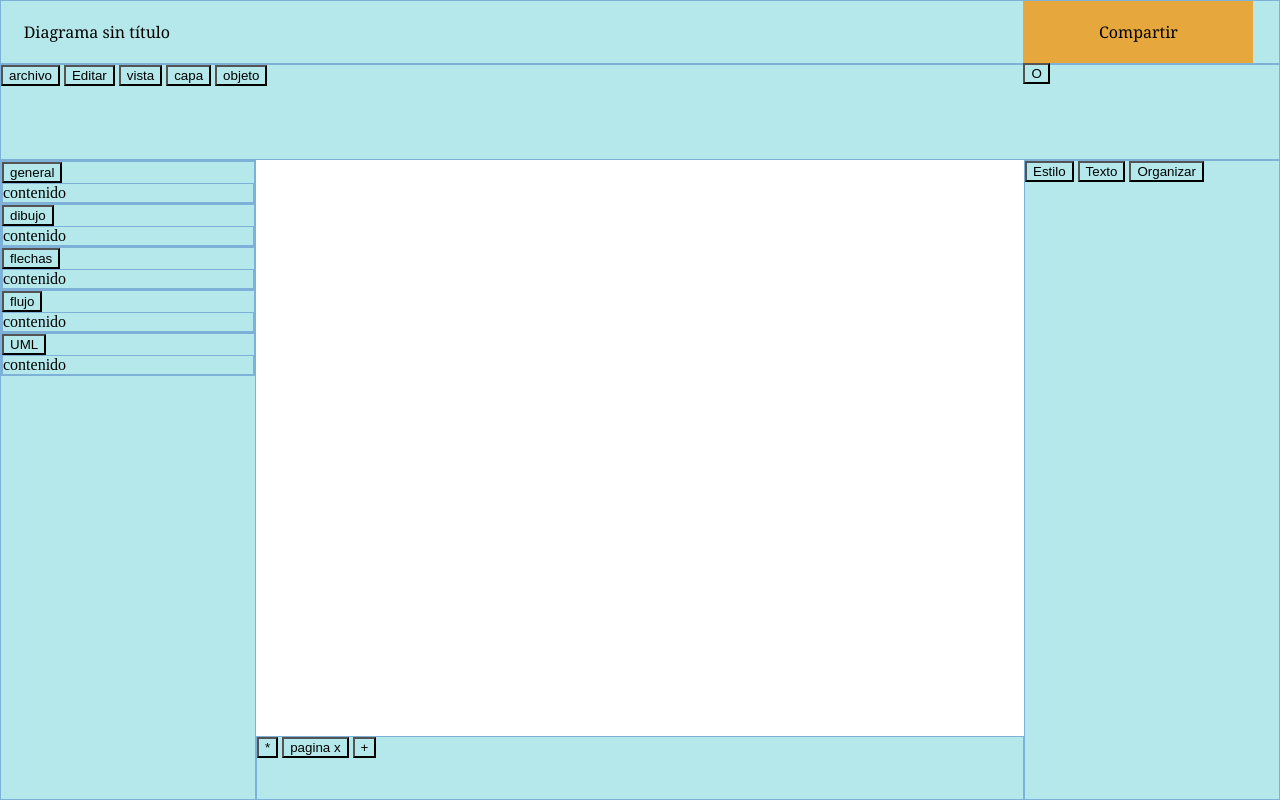
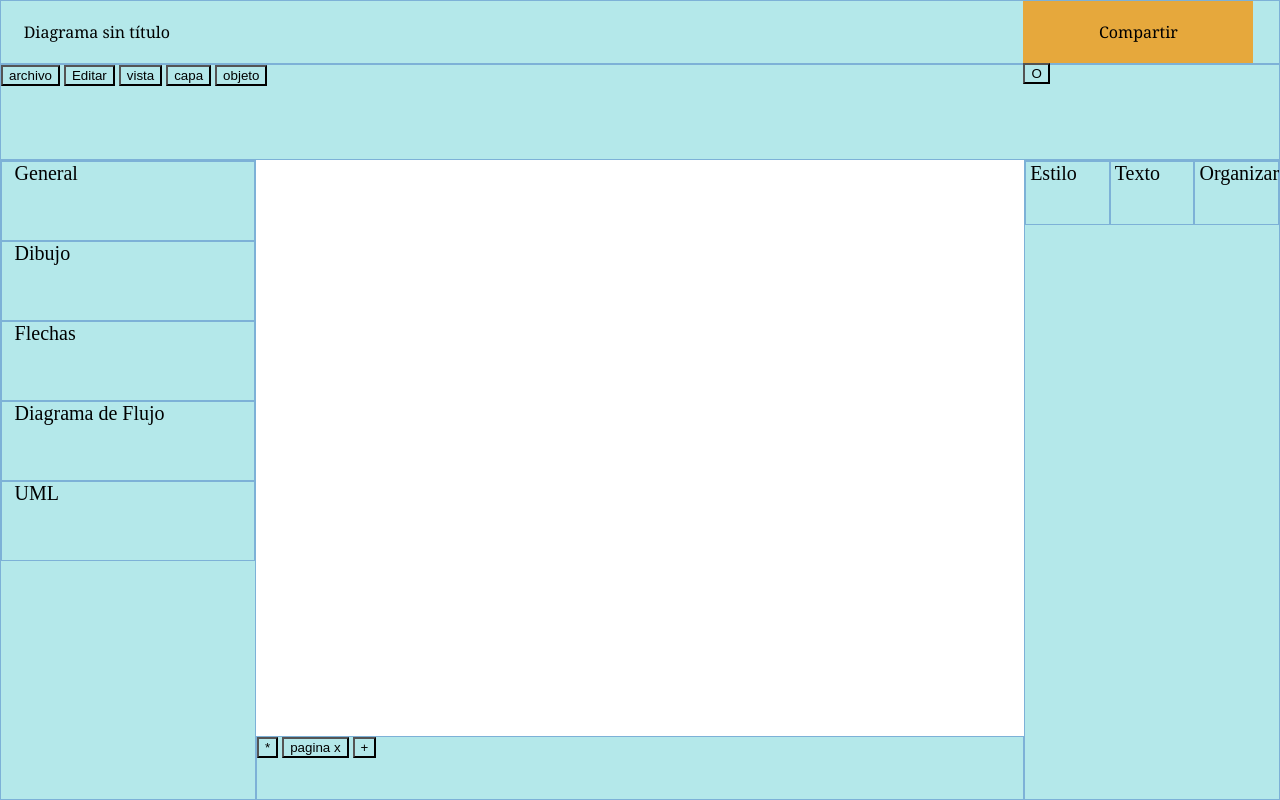
Before and after one commit to DrawingApps/DawingApp, a plain HTML site: page index.html in a window 1280 px wide. Drawn offline with Linux system fonts and the light colour scheme.

Commit message:
Agregados menus desplegables de las secciones laterales

```diff
--- a/index.html
+++ b/index.html
@@ -30,42 +30,46 @@
     </nav>
     <div class="contenedorVertical">
         <section id="figures" class="section">
-            <div class="item section">
-                <button type="button" class="itemHeader" id="general">general</button>
-                <div class="itemContent section">
-                    contenido
+            <div class="itemSection">
+                <input type="checkbox" id="general" class="itemButton">
+                <label for="general" class="itemText section">General</label>
+                <div class="itemContent" id="generalContent">
+                    <p>mis dibujos generales</p>
                 </div>
             </div>
-            <div class="item section">
-                <button type="button" class="itemHeader" id="dibujo">dibujo</button>
-                <div class="itemContent section">
-                    contenido
+            <div class="itemSection">
+                <input type="checkbox" id="dibujo" class="itemButton">
+                <label for="dibujo" class="itemText section">Dibujo</label>
+                <div class="itemContent">
+                    <p>mis dibujos</p>
                 </div>
             </div>
-            <div class="item section">
-                <button type="button" class="itemHeader" id="flechas">flechas</button>
-                <div class="itemContent section">
-                    contenido
+            <div class="itemSection">
+                <input type="checkbox" id="flechas" class="itemButton">
+                <label for="flechas" class="itemText section">Flechas</label>
+                <div class="itemContent">
+                    <p>mis flechas</p>
                 </div>
             </div>
-            <div class="item section">
-                <button type="button" class="itemHeader" id="flujo">flujo</button>
-                <div class="itemContent section">
-                    contenido
+            <div class="itemSection">
+                <input type="checkbox" id="flujo" class="itemButton">
+                <label for="flujo" class="itemText section">Diagrama de Flujo</label>
+                <div class="itemContent">
+                    <p>mis diagramas</p>
                 </div>
             </div>
-            <div class="item section">
-                <button type="button" class="itemHeader" id="UML">UML</button>
-                <div class="itemContent section">
-                    contenido
+            <div class="itemSection">
+                <input type="checkbox" id="UML" class="itemButton">
+                <label for="UML" class="itemText section">UML</label>
+                <div class="itemContent">
+                    <p>mis webos</p>
                 </div>
             </div>
 
 
-
         </section>
         <div id="centro" class="contenedorVertical">
-                <canvas class="canvas"></canvas>
+            <canvas class="canvas"></canvas>
             <footer id="sheets" class="section">
                 <button type="button" id="SheetOptions">*</button>
                 <button type="button" id="sheet">pagina x</button>
@@ -74,10 +78,25 @@
         </div>
 
         <aside id="propertis" class="section">
-            <div class="buttonPropertis">
-                <button type="button" id="Estilo">Estilo</button>
-                <button type="button" id="Texto">Texto</button>
-                <button type="button" id="Organizar">Organizar</button>
+            <input type="radio" name="si" id="estilo" class="itemButton">
+            <label for="estilo" class="textVertical section">Estilo</label>
+
+            <div class="contentVertical" id="estiloContent">
+                <p>Campos de estilo</p>
+            </div>
+
+            <input type="radio" name="si" id="texto" class="itemButton">
+            <label for="texto" class="textVertical section">Texto</label>
+
+            <div class="contentVertical" id="textoContent">
+                <p>Campos de texto</p>
+            </div>
+
+            <input type="radio" name="si" id="organizar" class="itemButton">
+            <label for="organizar" class="textVertical section">Organizar</label>
+
+            <div class="contentVertical" id="organizarContent">
+                <p>Campos de organizar</p>
             </div>
         </aside>
 
--- a/public/styles/style.css
+++ b/public/styles/style.css
@@ -1,69 +1,140 @@
-html, body {
+html,
+body {
     margin: 0;
     padding: 0;
     width: 100%;
     height: 100%;
-  }
-*{
     box-sizing: border-box;
 }
+
 #head {
     position: top;
     display: block;
     height: 8%;
 }
+
 #options {
     display: block;
     height: 12%;
 }
-.contenedorVertical{
+
+/* para ambos lados laterales */
+.contenedorVertical {
     width: 100%;
     height: 80%;
     display: flex;
 }
-#centro{
+
+#centro {
     width: 60%;
     height: 100%;
     flex-direction: column;
 }
-#figures{
+
+#figures {
     width: 20%;
     height: 100%;
+    overflow: auto;
 }
+
 .canvas {
     width: 100%;
     height: 90%;
     top: 0%;
 }
-#propertis{
+
+#propertis {
     width: 20%;
     height: 100%;
 }
+
 #sheets {
     width: 100%;
     height: 10%;
 }
-#titleDiagram, #share, #switchTheme{
+
+#titleDiagram,
+#share {
     border-width: 0px;
     width: 15%;
     height: 100%;
     font-size: 100%;
     font-family: Georgia, 'Times New Roman', Times, serif;
 }
-#leftContainer{
-float:right;
-width: 20%;
-height: 100%;
+
+#leftContainer {
+    float: right;
+    width: 20%;
+    height: 100%;
 }
-#switchTheme{
+
+#switchTheme {
     display: inline;
     width: 10%;
     float: right;
 }
-#share{
+
+#share {
     display: inline;
     width: 90%;
     font-size: 100%;
     background-color: #E6A83C;
     float: left;
 }
+
+/* menus desplegables contenedores de figuras */
+.itemSection {
+    width: 100%;
+    overflow: hidden;
+}
+
+.itemButton {
+    display: none;
+}
+
+.itemText {
+    display: block;
+    cursor: pointer;
+    height: 10vh;
+    font-size: 20px;
+    text-indent: 5%;
+}
+
+/* ocultamos el contenido por default  */
+.itemContent {
+    max-height: 0;
+    overflow: hidden;
+    transition: max-height 0.1s ease-out;
+}
+
+/* al clickear lo mostramos  */
+.itemButton:checked~.itemContent {
+    max-height: 200px;
+}
+
+#propertis {
+    display: grid;
+    grid-template-columns: repeat(3, 1fr);
+    grid-template-rows: 10% 90%;
+}
+
+.textVertical {
+    cursor: pointer;
+    font-size: 20px;
+    text-indent: 5%;
+    grid-row: 1/2;
+}
+
+.contentVertical {
+    max-height: 0;
+    overflow: hidden;
+    grid-column: 1/4;
+    grid-row: 2/3;
+}
+
+/* al clickear lo mostramos  */
+#estilo:checked~#estiloContent,
+#texto:checked~#textoContent,
+#organizar:checked~#organizarContent {
+    max-height: 100%;
+}
--- a/src/switchMode.js
+++ b/src/switchMode.js
@@ -3,9 +3,9 @@ const switchMode = document.getElementById('switchMode');
 
 switchMode.addEventListener('click', changeMode);
 
-function changeMode(){
+function changeMode() {
     const darkMode = document.getElementById('darkMode');
     const lightMode = document.getElementById('lightMode');
     darkMode.disabled = !darkMode.disabled;
     lightMode.disabled = !lightMode.disabled;
-    }
+}
```
